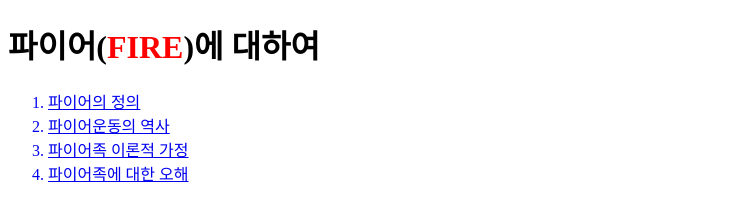
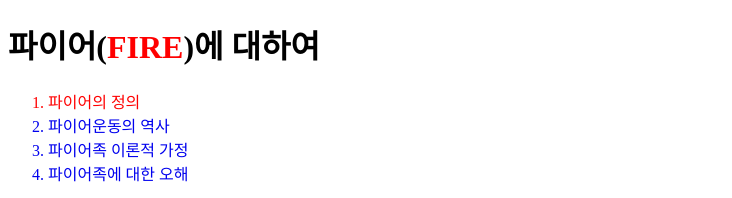
Before and after one commit to JangWoojun/Web, a plain HTML site: page Web Study/생활코딩/WEB2 - CSS/1.html in a window 1280 px wide. Shown: the top 198 px of the page, without its empty margins (0-732 px from the left). Drawn offline with Linux system fonts and the light colour scheme; a script that the page names is missing.

Commit message:
생활코딩 WEB2 혁명적 변화 2022/08/04

```diff
--- a/Web Study/생활코딩/WEB2 - CSS/1.html
+++ b/Web Study/생활코딩/WEB2 - CSS/1.html
@@ -9,6 +9,9 @@
         b {
             color: red;
         }
+        a {
+            text-decoration: none;
+        }
     </style>
 </head>
 <body>
@@ -18,7 +21,7 @@
 <h1>파이어(<b>FIRE</b>)에 대하여</h1>
 
 <ol>
-    <a href="1.html"><li>파이어의 정의</li></a>
+    <a href="1.html"><li style="color: red;">파이어의 정의</li></a>
     <a href="2.html"><li>파이어운동의 역사</li></a>
     <a href="3.html"><li>파이어족 이론적 가정</li></a>
     <a href="4.html"><li>파이어족에 대한 오해</li></a>
```
Also changed, not shown: Web Study/생활코딩/WEB2 - CSS/2.html (+4 -1 lines), Web Study/생활코딩/WEB2 - CSS/3.html (+4 -1 lines), Web Study/생활코딩/WEB2 - CSS/4.html (+4 -1 lines), Web Study/생활코딩/WEB2 - CSS/index.html (+4 -1 lines).
